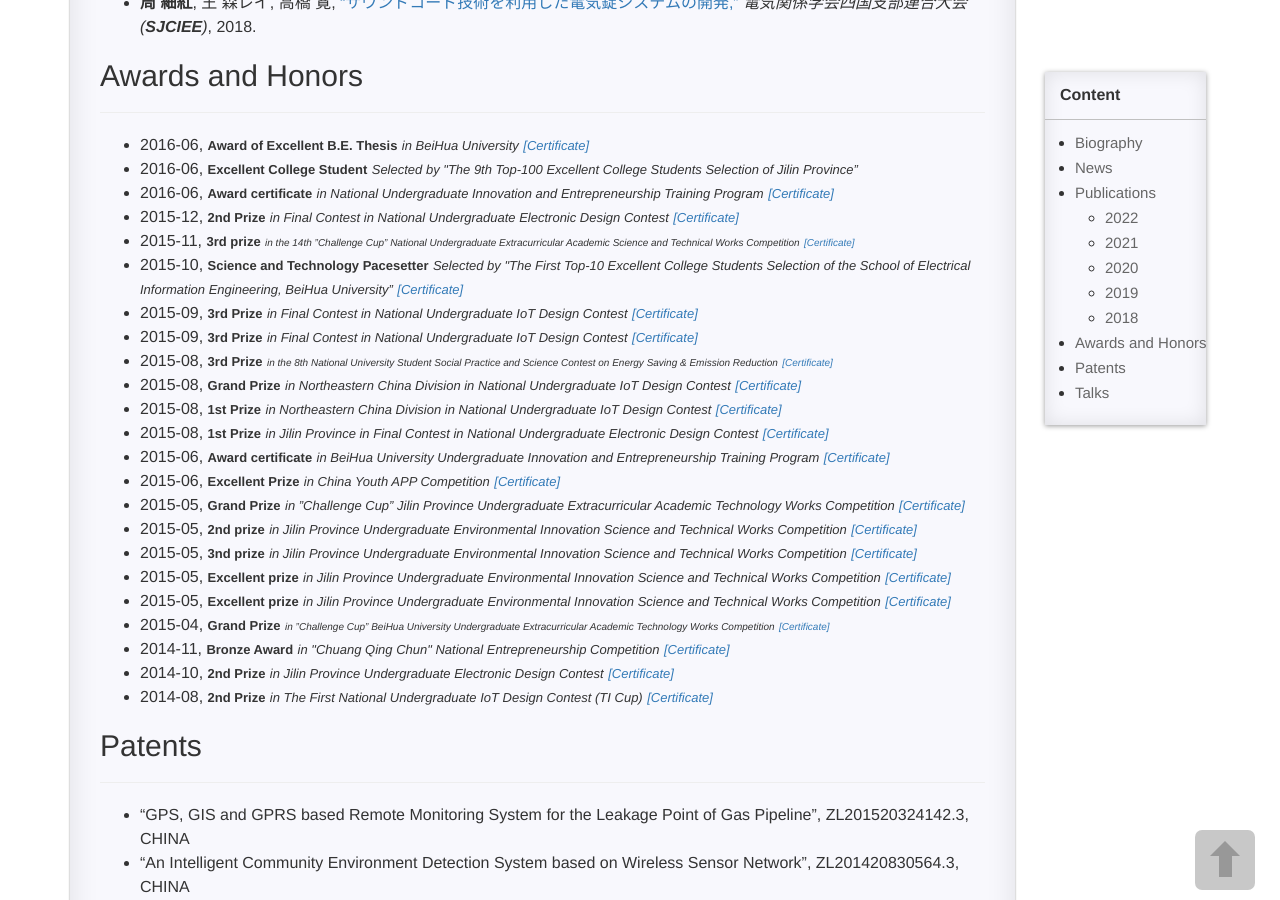
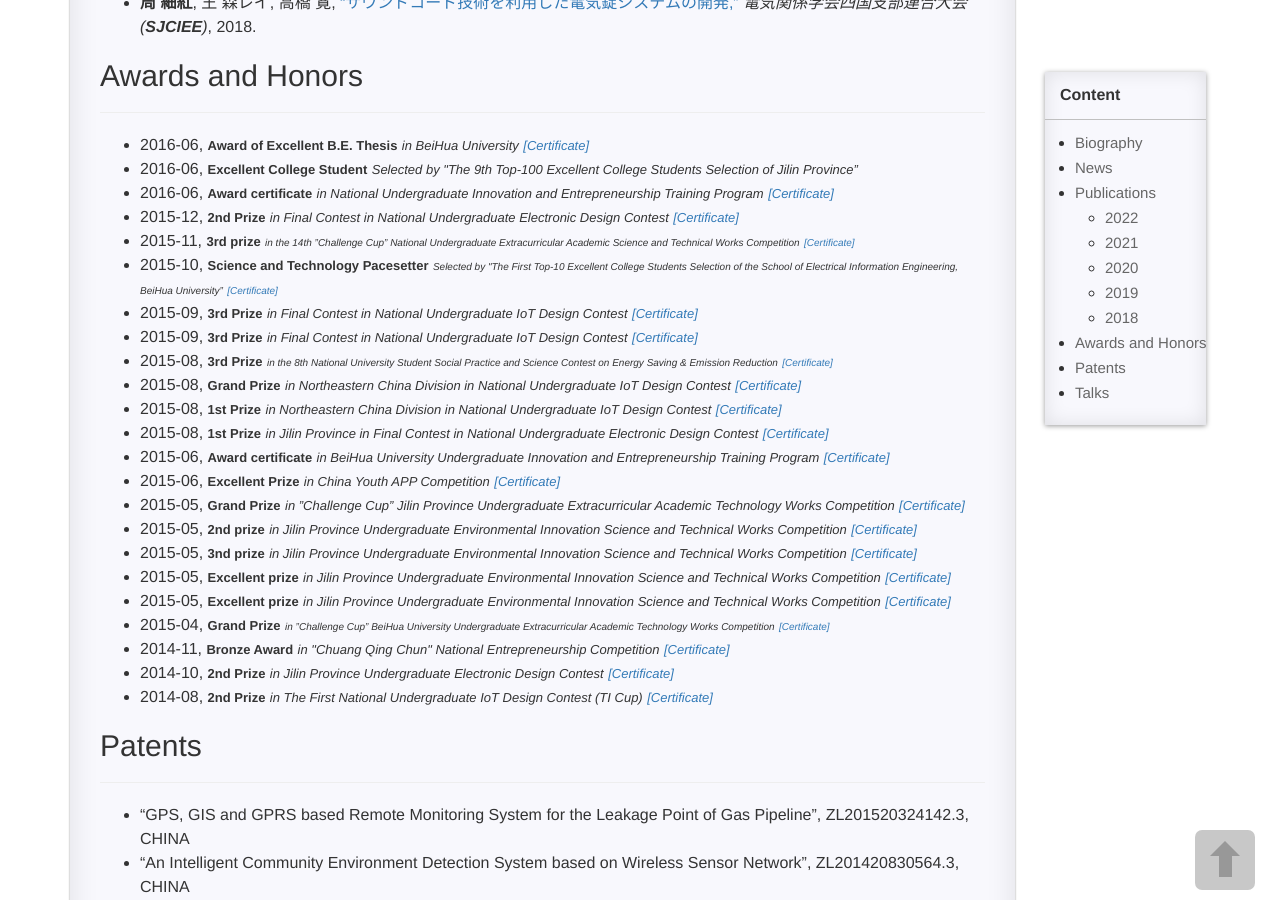
Before and after one commit to XihongZhou/xihongzhou.github.io, a Jekyll site: the page built from pages/1_homepage.md, in a window 1280 px wide and 900 px high, scrolled down 1671 px. Built offline with Jekyll 4.4.1, drawn with Linux system fonts in a browser that asks for light colours; comment, search, counter and statistics services are not loaded.

Commit message:
Update 1_homepage.md

```diff
--- a/pages/1_homepage.md
+++ b/pages/1_homepage.md
@@ -89,11 +89,11 @@
 - 2016-06, **<font size="2">Excellent College Student</font>** *<font size="2">Selected by "The 9th Top-100 Excellent College Students Selection of Jilin Province”</font>*
 - 2016-06, **<font size="2">Award certificate</font>** *<font size="2">in National Undergraduate Innovation and Entrepreneurship Training Program</font>* [*<font size="2">[Certificate]</font>*](https://xihongzhou.github.io/images/Certificate/2016-06_NU_IETP.jpg)
 - 2015-12, **<font size="2">2nd Prize</font>** *<font size="2">in Final Contest in National Undergraduate Electronic Design Contest</font>* [*<font size="2">[Certificate]</font>*](https://xihongzhou.github.io/images/Certificate/2015-12_NU_EDC.jpg)
-- 2015-11, **<font size="2">3rd prize</font>** *<font size="1.5">in the 14th ”Challenge Cup” National Undergraduate Extracurricular Academic Science and Technical Works Competition</font>* [*<font size="1.5">[Certificate]</font>*](https://xihongzhou.github.io/images/Certificate/2015-11_NU_EACTWC_(3P).jpg)
-- 2015-10, **<font size="2">Science and Technology Pacesetter</font>** *<font size="2">Selected by "The First Top-10 Excellent College Students Selection of the School of Electrical Information Engineering, BeiHua University”</font>* [*<font size="2">[Certificate]</font>*](https://xihongzhou.github.io/images/Certificate/2015-10-17_BHU_Top10_ECS.jpg)
+- 2015-11, **<font size="2">3rd prize</font>** *<font size="1">in the 14th ”Challenge Cup” National Undergraduate Extracurricular Academic Science and Technical Works Competition</font>* [*<font size="1">[Certificate]</font>*](https://xihongzhou.github.io/images/Certificate/2015-11_NU_EACTWC_(3P).jpg)
+- 2015-10, **<font size="2">Science and Technology Pacesetter</font>** *<font size="1">Selected by "The First Top-10 Excellent College Students Selection of the School of Electrical Information Engineering, BeiHua University”</font>* [*<font size="1">[Certificate]</font>*](https://xihongzhou.github.io/images/Certificate/2015-10-17_BHU_Top10_ECS.jpg)
 - 2015-09, **<font size="2">3rd Prize</font>** *<font size="2">in Final Contest in National Undergraduate IoT Design Contest</font>* [*<font size="2">[Certificate]</font>*](https://xihongzhou.github.io/images/Certificate/2015-09_NU_IoT_DC_(1).jpg)
 - 2015-09, **<font size="2">3rd Prize</font>** *<font size="2">in Final Contest in National Undergraduate IoT Design Contest</font>* [*<font size="2">[Certificate]</font>*](https://xihongzhou.github.io/images/Certificate/2015-09_NU_IoT_DC_(2).jpg)
-- 2015-08, **<font size="2">3rd Prize</font>** *<font size="1.5">in the 8th National University Student Social Practice and Science Contest on Energy Saving & Emission Reduction</font>* [*<font size="1.5">[Certificate]</font>*](https://xihongzhou.github.io/images/Certificate/2015-08_NUS_SPSC_ESER.jpg)
+- 2015-08, **<font size="2">3rd Prize</font>** *<font size="1">in the 8th National University Student Social Practice and Science Contest on Energy Saving & Emission Reduction</font>* [*<font size="1">[Certificate]</font>*](https://xihongzhou.github.io/images/Certificate/2015-08_NUS_SPSC_ESER.jpg)
 - 2015-08, **<font size="2">Grand Prize</font>** *<font size="2">in Northeastern China Division in National Undergraduate IoT Design Contest</font>* [*<font size="2">[Certificate]</font>*](https://xihongzhou.github.io/images/Certificate/2015-08_NU_IoT_DC_(GP_NCD).jpg)
 - 2015-08, **<font size="2">1st Prize</font>** *<font size="2">in Northeastern China Division in National Undergraduate IoT Design Contest</font>* [*<font size="2">[Certificate]</font>*](https://xihongzhou.github.io/images/Certificate/2015-08_NU_IoT_DC_(FP_NCD).jpg)
 - 2015-08, **<font size="2">1st Prize</font>** *<font size="2">in Jilin Province in Final Contest in National Undergraduate Electronic Design Contest</font>* [*<font size="2">[Certificate]</font>*](https://xihongzhou.github.io/images/Certificate/2015-08_NU_EDC_(FP_JP).jpg)
@@ -104,7 +104,7 @@
 - 2015-05, **<font size="2">3nd prize</font>** *<font size="2">in Jilin Province Undergraduate Environmental Innovation Science and Technical Works Competition</font>* [*<font size="2">[Certificate]</font>*](https://xihongzhou.github.io/images/Certificate/2015-05-16_PU_EISTWC_(3P).jpg)
 - 2015-05, **<font size="2">Excellent prize</font>** *<font size="2">in Jilin Province Undergraduate Environmental Innovation Science and Technical Works Competition</font>* [*<font size="2">[Certificate]</font>*](https://xihongzhou.github.io/images/Certificate/2015-05-16_PU_EISTWC_(EP)(1).jpg)
 - 2015-05, **<font size="2">Excellent prize</font>** *<font size="2">in Jilin Province Undergraduate Environmental Innovation Science and Technical Works Competition</font>* [*<font size="2">[Certificate]</font>*](https://xihongzhou.github.io/images/Certificate/2015-05-16_PU_EISTWC_(EP)(2).jpg)
-- 2015-04, **<font size="2">Grand Prize</font>** *<font size="1.5">in ”Challenge Cup” BeiHua University Undergraduate Extracurricular Academic Technology Works Competition</font>* [*<font size="1.5">[Certificate]</font>*](https://xihongzhou.github.io/images/Certificate/2015-04_BHU_EATWC_(GP).jpg)
+- 2015-04, **<font size="2">Grand Prize</font>** *<font size="1">in ”Challenge Cup” BeiHua University Undergraduate Extracurricular Academic Technology Works Competition</font>* [*<font size="1">[Certificate]</font>*](https://xihongzhou.github.io/images/Certificate/2015-04_BHU_EATWC_(GP).jpg)
 - 2014-11, **<font size="2">Bronze Award</font>** *<font size="2">in "Chuang Qing Chun" National Entrepreneurship Competition</font>* [*<font size="2">[Certificate]</font>*](https://xihongzhou.github.io/images/Certificate/2014-11_NEC_(Bronze).jpg)
 - 2014-10, **<font size="2">2nd Prize</font>** *<font size="2">in Jilin Province Undergraduate Electronic Design Contest</font>* [*<font size="2">[Certificate]</font>*](https://xihongzhou.github.io/images/Certificate/2014-10_PU_EDC_(2P).jpg)
 - 2014-08, **<font size="2">2nd Prize</font>** *<font size="2">in The First National Undergraduate IoT Design Contest (TI Cup)</font>* [*<font size="2">[Certificate]</font>*](https://xihongzhou.github.io/images/Certificate/2014-08_NU_IoT_DC_(2P_NCD).jpg)
```
